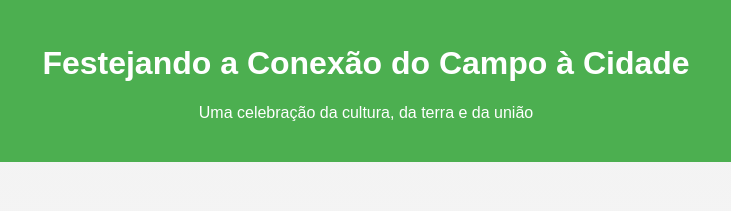
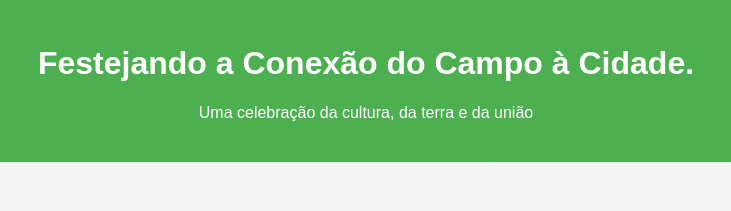
Before and after one commit to samuelhenrique2008/agrinho-3B, a plain HTML site: page index.html in a window 1280 px wide. Shown: the top 211 px of the page, 274-1005 px from the left. Drawn offline with Linux system fonts and the light colour scheme.

Commit message:
Add files via upload

```diff
--- a/index.html
+++ b/index.html
@@ -3,7 +3,7 @@
 <head>
   <meta charset="UTF-8">
   <meta name="viewport" content="width=device-width, initial-scale=1.0">
-  <title>Festejando a Conexão do Campo à Cidade</title>
+  <title>Festejando a Conexão do Campo à Cidade.</title>
   <style>
     body {
       font-family: Arial, sans-serif;
@@ -62,7 +62,7 @@
 <body>
 
   <header>
-    <h1>Festejando a Conexão do Campo à Cidade</h1>
+    <h1>Festejando a Conexão do Campo à Cidade.</h1>
     <p>Uma celebração da cultura, da terra e da união</p>
   </header>
 
```
